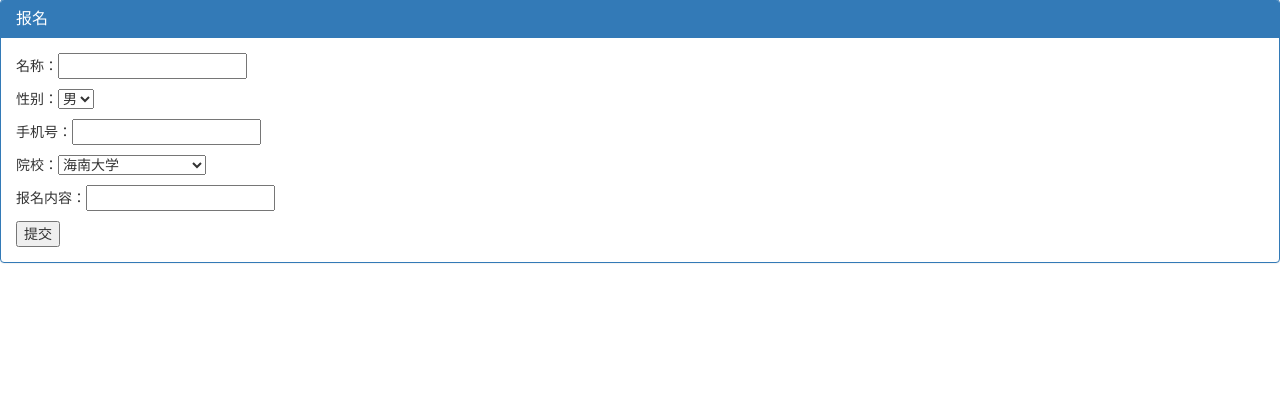
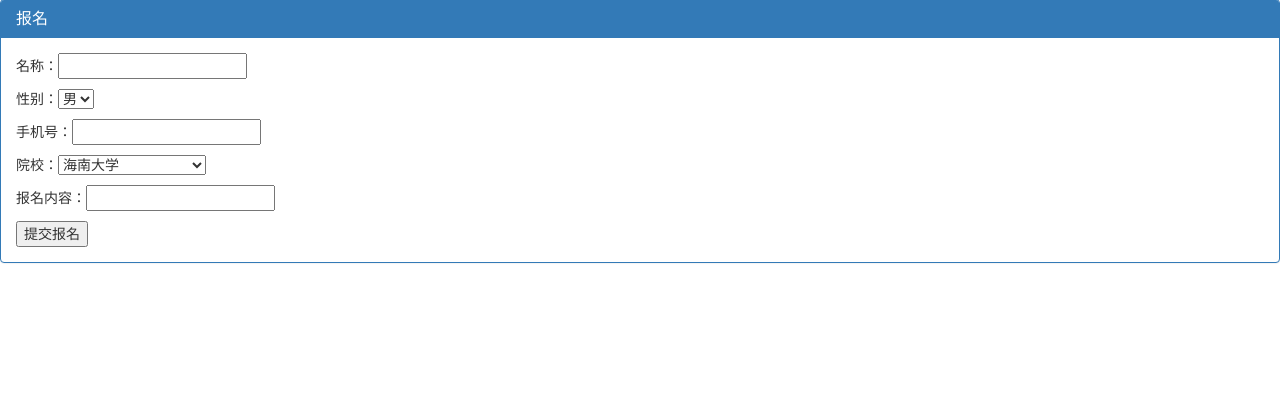
Before and after one commit to buckwang/yumeng, a Django app: page /notic in a window 1280 px wide. Shown: the part 299-710 px from the top of the page. Run offline with Django 3.2, Linux system fonts and the light colour scheme; data comes from the database, SQL or seed files in the repository; some libraries are stand-ins or nearby versions.

Commit message:
change the name of the botton

```diff
--- a/templates/notic.html
+++ b/templates/notic.html
@@ -50,7 +50,7 @@
             <p>手机号：{{obj.phone}}<span>{{errors.phone}}</p>
             <p>院校：{{obj.school}}<span>{{errors.school}}</p>
             <p>报名内容：{{obj.content}}<span>{{errors.content}}</p>
-            <input type="submit" value="提交">
+            <input type="submit" value="提交报名">
         </form>
         </div>
     </div>
```
